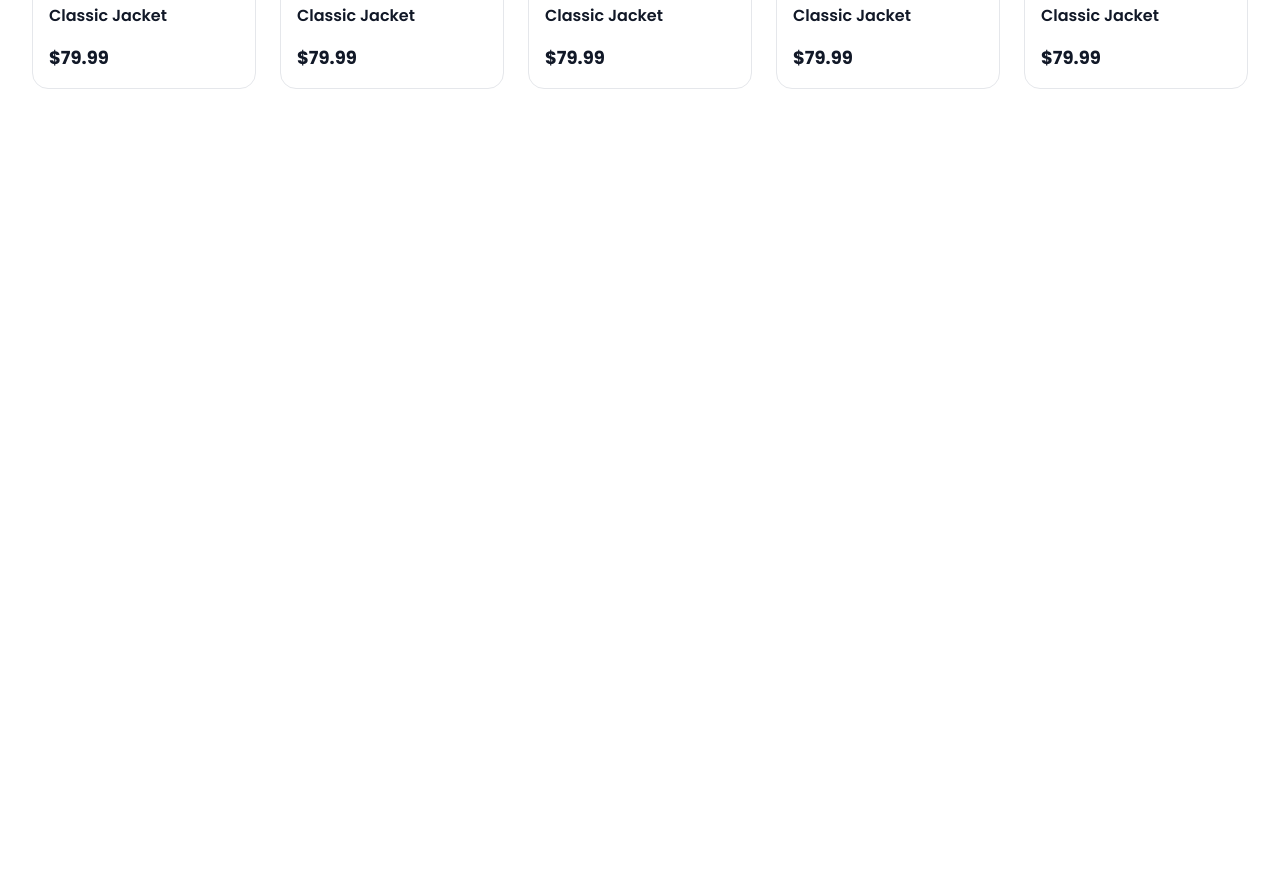
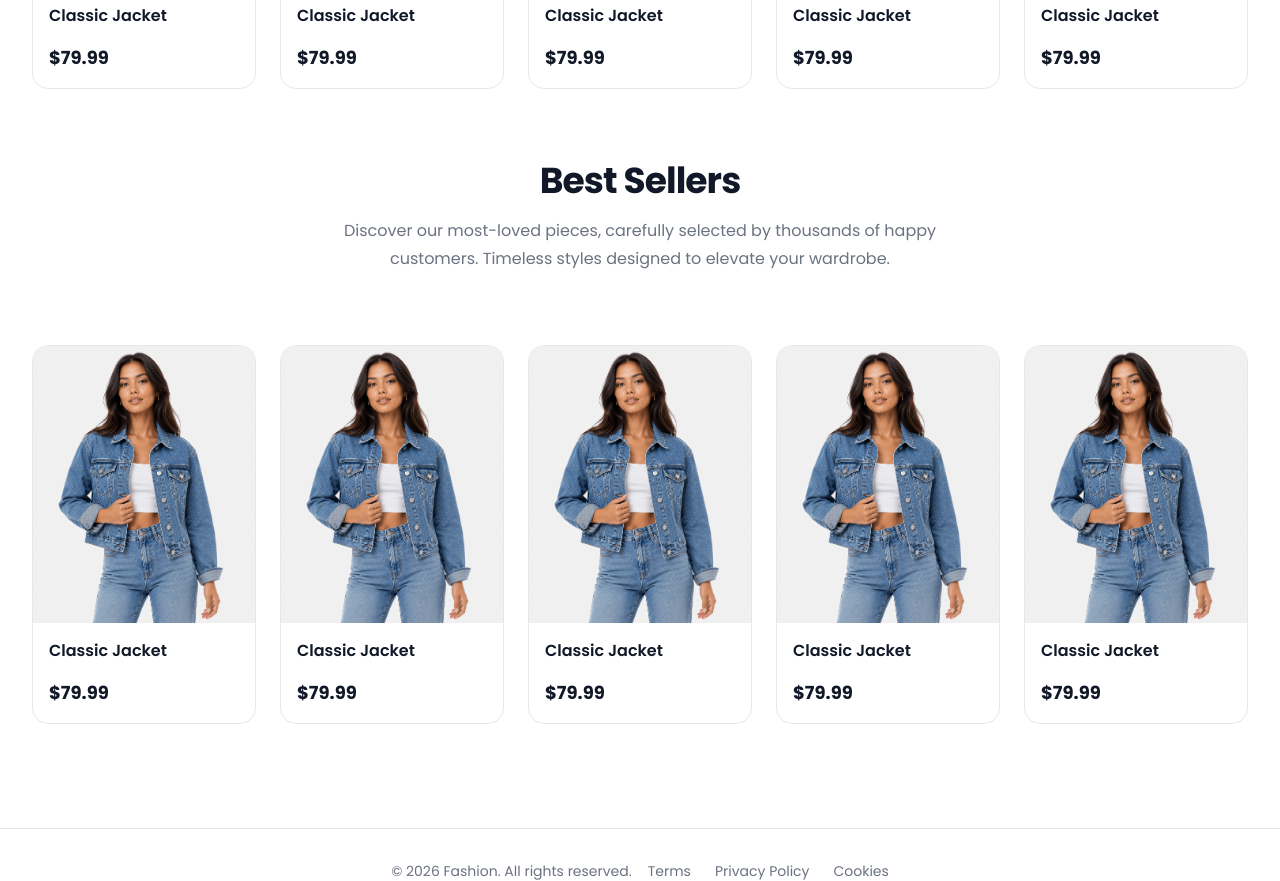
Before and after one commit to Ahmed-Soliman777/fashion, a Next.js app: page / in a window 1280 px wide. Shown: the part 1280-2161 px from the top of the page. Before the commit the page ends 1409 px from the top, so only its background shows below. Built offline with nearby package versions, Linux system fonts and the light colour scheme.

Commit message:
create home ui page

```diff
--- a/app/page.tsx
+++ b/app/page.tsx
@@ -1,3 +1,4 @@
+import BestSellers from "@/components/home/BestSellers";
 import HeroSection from "@/components/home/HeroSection";
 import LatestCollection from "@/components/home/LatestCollection";
 import FrontendLayout from "@/components/layouts/FrontendLayout";
@@ -7,6 +8,7 @@
     <FrontendLayout>
       <HeroSection />
       <LatestCollection />
+      <BestSellers />
     </FrontendLayout>
   );
 }
--- /dev/null
+++ b/components/home/BestSellers.tsx
@@ -0,0 +1,30 @@
+import { dummyBestSellers } from "@/dummyData"
+import ProductCard from "../products/ProductCard"
+import SectionHeader from "../ui/SectionHeader"
+
+const BestSellers = () => {
+    return (
+        <section>
+            <SectionHeader
+                title="Best Sellers"
+                subTitle="Discover our most-loved pieces, carefully selected by thousands of happy customers. Timeless styles designed to elevate your wardrobe."
+            />
+
+            <div className="my-10">
+                <div className="grid grid-cols-2 gap-6 md:grid-cols-3 lg:grid-cols-4 xl:grid-cols-5">
+                    {
+                        dummyBestSellers.map(product => (
+                            <ProductCard
+                                key={product.id}
+                                product={product}
+                            />
+                        ))
+                    }
+                </div>
+            </div>
+
+        </section>
+    )
+}
+
+export default BestSellers
--- /dev/null
+++ b/components/home/Footer.tsx
@@ -0,0 +1,33 @@
+import Link from "next/link"
+
+const Footer = () => {
+    return (
+        <footer className="mt-16 flex flex-col items-center justify-center gap-4 border-t border-border pt-8 text-sm text-muted-foreground md:flex-row">
+
+            <p>
+                &copy; {new Date().getFullYear()} Fashion. All rights reserved.
+            </p>
+
+            <div className="flex gap-6">
+                <Link
+                    href={'/terms'}
+                >
+                    Terms
+                </Link>
+                <Link
+                    href={'/privacy-policy'}
+                >
+                    Privacy Policy
+                </Link>
+                <Link
+                    href={'/cookies'}
+                >
+                    Cookies
+                </Link>
+            </div>
+
+        </footer>
+    )
+}
+
+export default Footer
--- /dev/null
+++ b/components/home/ShopWithUs.tsx
@@ -0,0 +1,60 @@
+import { FiHeadphones, FiRefreshCw, FiRotateCcw } from "react-icons/fi"
+import SectionHeader from "../ui/SectionHeader"
+
+const features = [
+    {
+        icon: FiRefreshCw,
+        title: "Easy Exchange",
+        description: "Exchange your items quickly and hassle-free"
+    },
+    {
+        icon: FiRotateCcw,
+        title: "7-Day Returns",
+        description: "Not satisfied? Return your order within 7 days."
+    },
+    {
+        icon: FiHeadphones,
+        title: "Best Support",
+        description: "Our support team is available whenever you need help."
+    }
+]
+
+const ShopWithUs = () => {
+    return (
+        <section className="py-12">
+
+            <SectionHeader
+                title="Why Shop With Us"
+                subTitle="We're committed premium proudts and exceptional customer service."
+            />
+
+            <div className="grid gap-3 sm:grid-cols-2 lg:grid-cols-3 py-6">
+                {
+                    features.map((feature) => {
+                        const Icon = feature.icon
+                        return (
+                            <div
+                                key={feature.title}
+                                className="rounded-2xl p-8 text-center transition-all duration-300 hover:-translate-y-1">
+                                <div className="mx-auto flex h-16 w-16 items-center justify-center rounded-full bg-primary/10">
+                                    <Icon className="text-primary" size={30} />
+
+                                    <h3 className="mt-6 text-xl font-semibold text-foreground">
+                                        {feature.title}
+                                    </h3>
+
+                                    <p className="mt-3 text-sm leading-6 text-muted-foreground">
+                                        {feature.description}
+                                    </p>
+                                </div>
+                            </div>
+                        )
+                    })
+                }
+            </div>
+
+        </section>
+    )
+}
+
+export default ShopWithUs
--- a/components/layouts/FrontendLayout.tsx
+++ b/components/layouts/FrontendLayout.tsx
@@ -1,5 +1,6 @@
 import React from "react"
 import Navbar from "../Navbar"
+import Footer from "../home/Footer"
 
 const FrontendLayout = ({ children }: { children: React.ReactNode }) => {
     return (
@@ -10,6 +11,7 @@
             >
                 {children}
             </div>
+            <Footer />
         </>
     )
 }
--- a/dummyData.tsx
+++ b/dummyData.tsx
@@ -30,3 +30,36 @@
         price: 79.99
     },
 ]
+
+export const dummyBestSellers = [
+    {
+        id: 6,
+        name: "Classic Jacket",
+        image: "/product1.png",
+        price: 79.99
+    },
+    {
+        id: 7,
+        name: "Classic Jacket",
+        image: "/product1.png",
+        price: 79.99
+    },
+    {
+        id: 8,
+        name: "Classic Jacket",
+        image: "/product1.png",
+        price: 79.99
+    },
+    {
+        id: 9,
+        name: "Classic Jacket",
+        image: "/product1.png",
+        price: 79.99
+    },
+    {
+        id: 10,
+        name: "Classic Jacket",
+        image: "/product1.png",
+        price: 79.99
+    },
+]
```
